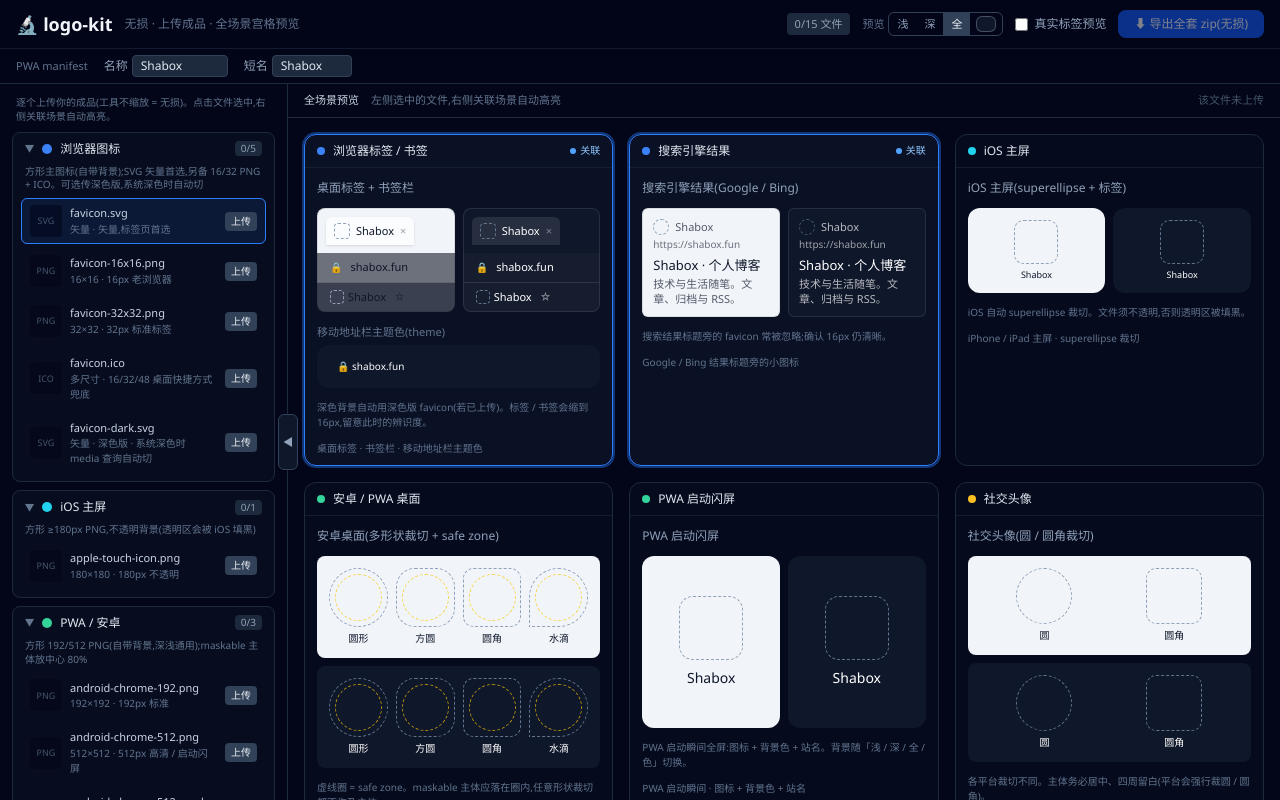
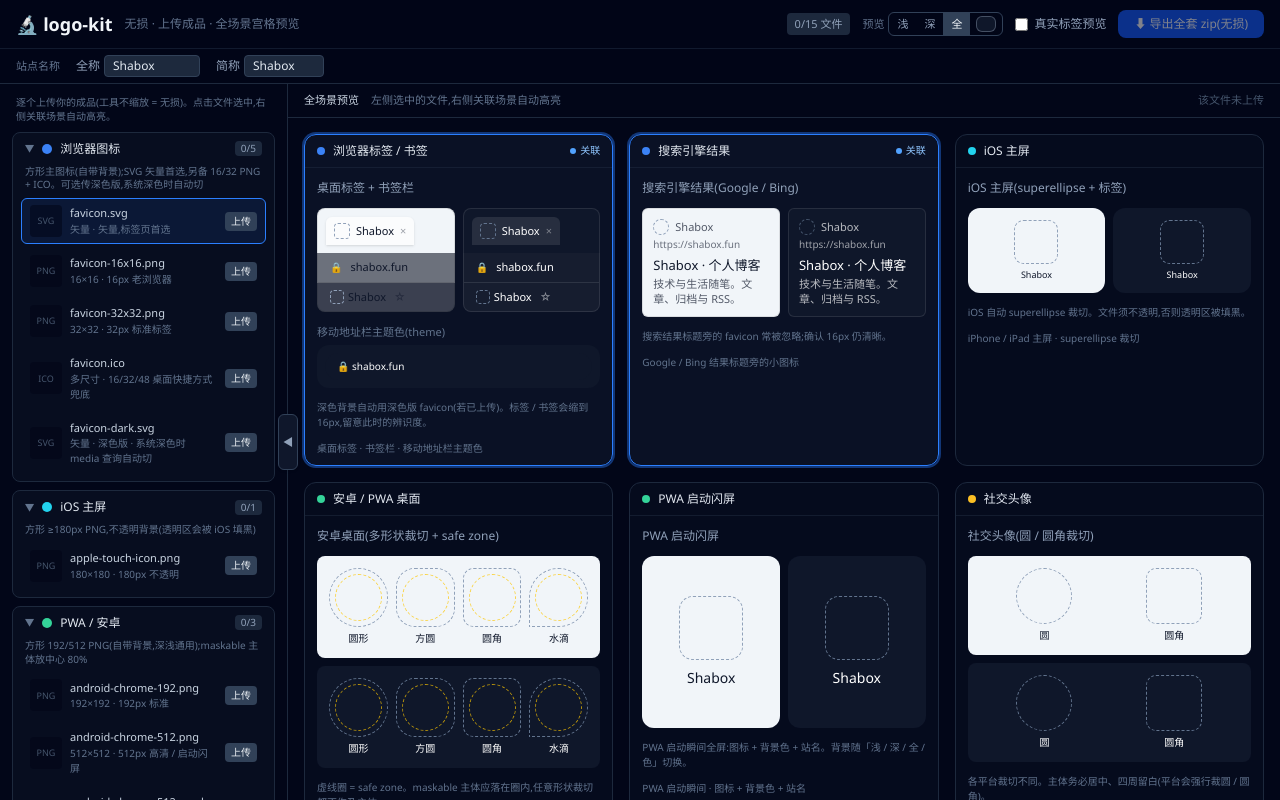
Before and after one commit to aurora-vault/logo-kit, a Vue app: page / in a window 1280 px wide. Built offline with nearby package versions, Linux system fonts and the light colour scheme.

Commit message:
ui(header): PWA manifest → 站点名称(去技术黑话),字段 名称/短名 → 全称/简称

```diff
--- a/src/App.vue
+++ b/src/App.vue
@@ -195,15 +195,15 @@
           </button>
         </div>
       </div>
-      <!-- PWA manifest:名称 + 短名 -->
+      <!-- 站点名称:用于预览显示,并写入 manifest 的 name / short_name -->
       <div class="flex flex-wrap items-center gap-x-4 gap-y-1 border-t border-slate-800/60 px-4 py-1.5 text-xs text-slate-400">
-        <span class="text-[11px] text-slate-500">PWA manifest</span>
+        <span class="text-[11px] text-slate-500">站点名称</span>
         <label class="flex items-center gap-1">
-          名称
+          全称
           <input v-model="state.ui.brandName" class="w-24 rounded border border-slate-700 bg-slate-800 px-2 py-0.5 text-xs text-slate-200" />
         </label>
         <label class="flex items-center gap-1">
-          短名
+          简称
           <input v-model="state.ui.brandShort" class="w-20 rounded border border-slate-700 bg-slate-800 px-2 py-0.5 text-xs text-slate-200" />
         </label>
       </div>
```
